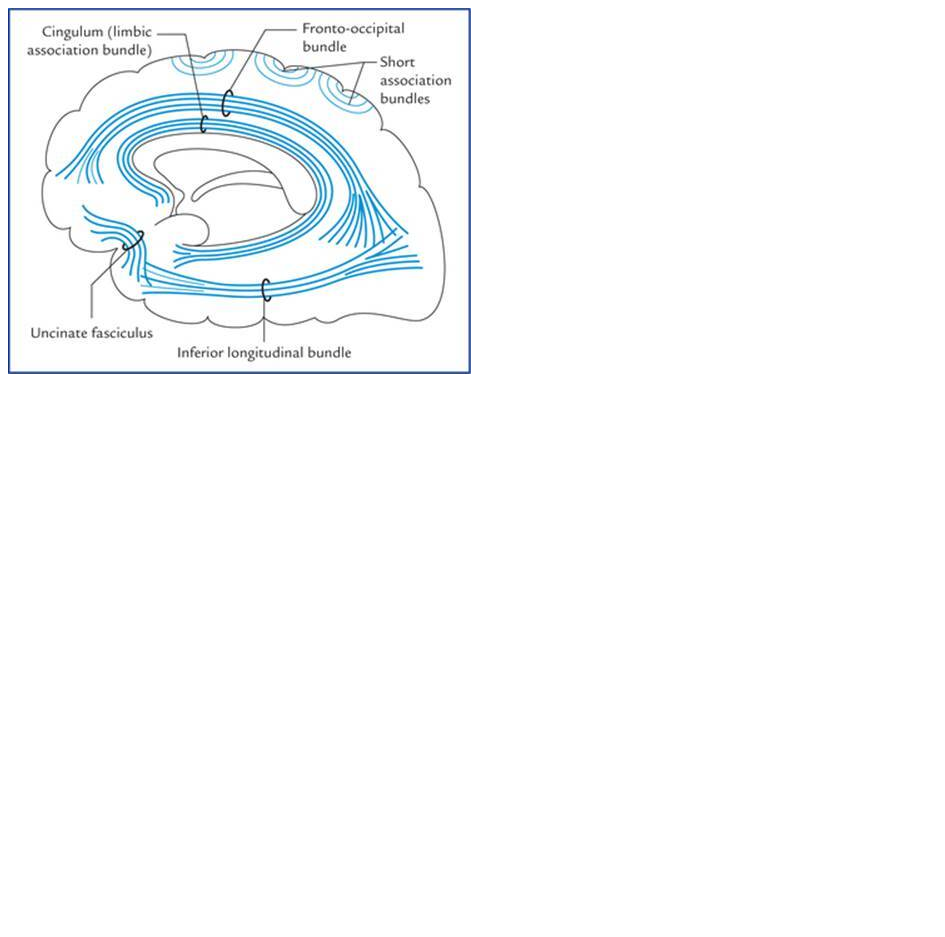
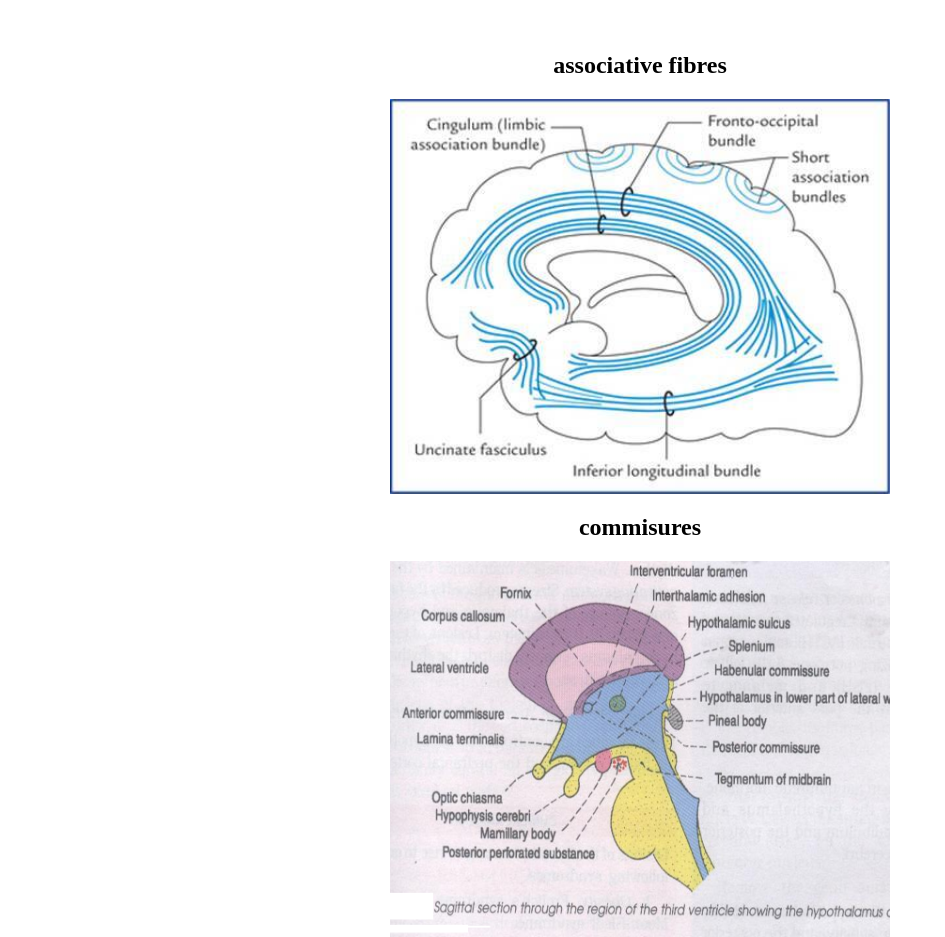
Before and after one commit to wabrodor/anatomy, a plain HTML site: page index.html in a window 1280 px wide. Shown: the whole page, without its empty margins (0-945 px from the left). Before the commit the page ends 800 px from the top, so only its background shows below. Drawn offline with Linux system fonts and the light colour scheme.

Commit message:
all updates

```diff
--- a/index.html
+++ b/index.html
@@ -4,9 +4,16 @@
     <meta charset="UTF-8">
     <meta http-equiv="X-UA-Compatible" content="IE=edge">
     <meta name="viewport" content="width=device-width, initial-scale=1.0">
+    <link rel="stylesheet" href="style.css">
     <title>Document</title>
 </head>
 <body>
-    <img src="images/fig-1.jpg" alt="">
+    <div class="img-container">
+        <h2>associative fibres</h2>
+    <img src="images/fig-1.jpg" alt="first image">
+    <h2>commisures</h2>
+    <img src="images/fig-2.png" alt="first image">
+
+    </div>
 </body>
 </html>
--- /dev/null
+++ b/style.css
@@ -0,0 +1,20 @@
+body{
+    margin:0;
+    padding:0;
+    box-sizing: border-box;
+width:100%;
+overflow: hidden;
+}
+
+img{
+    width:100%;
+    max-width:500px;
+    display: block;
+}
+.img-container{
+    display:flex;
+    justify-content: center;
+    margin-top:2rem;
+    flex-direction: column;
+    align-items: center;
+}
```
